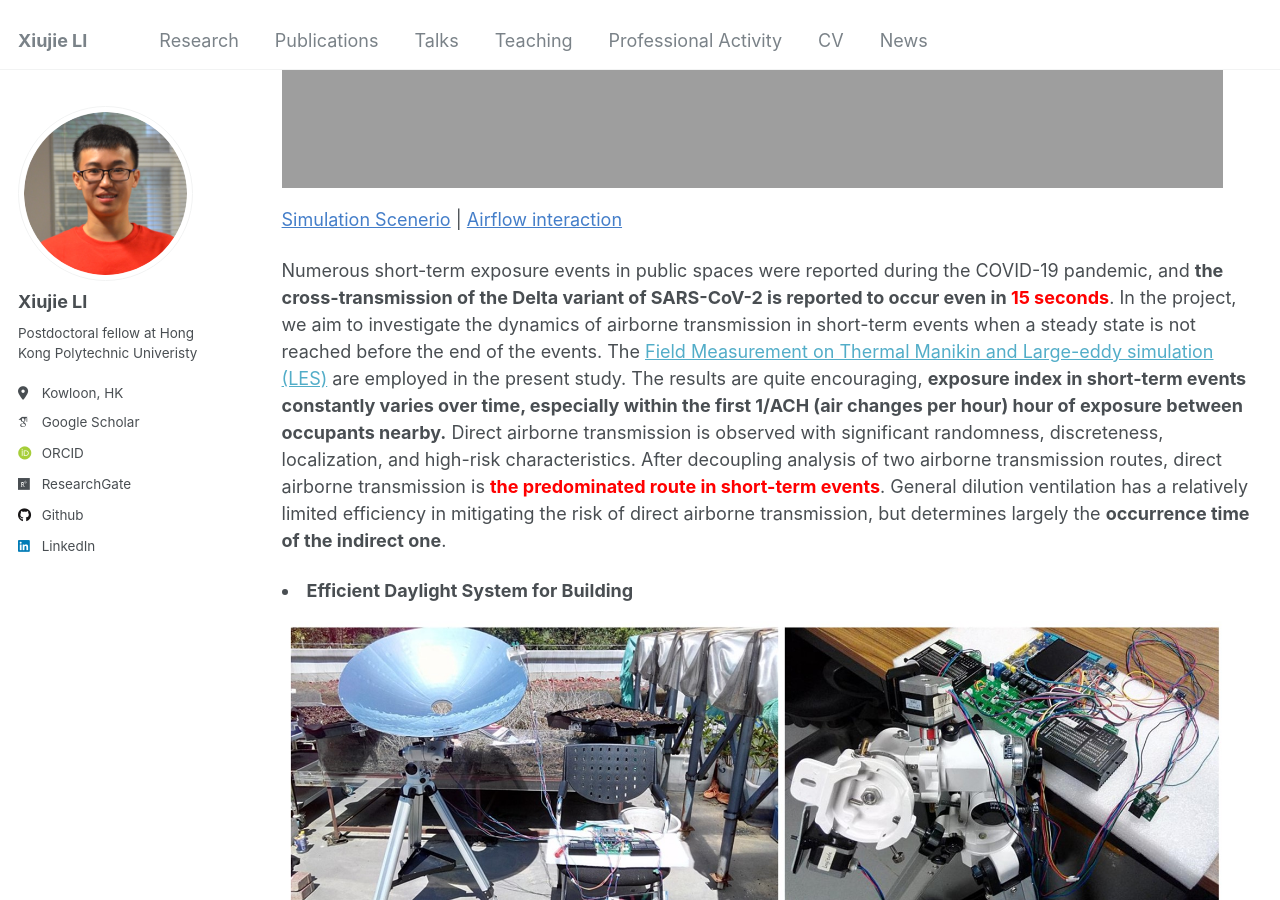
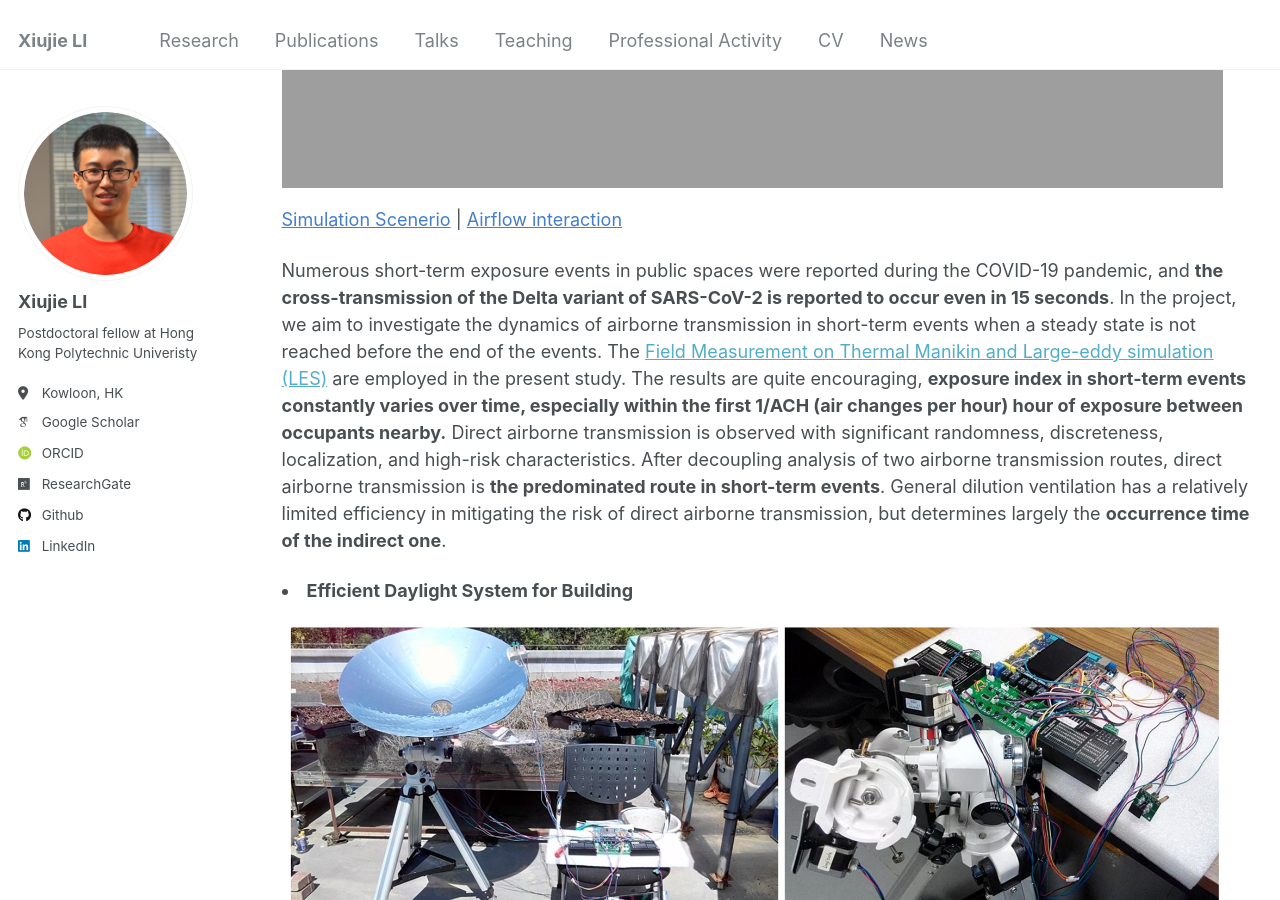
Before and after one commit to XiujieLI/XiujieLI.github.io, a Jekyll site: the page built from _pages/portfolio.html, in a window 1280 px wide and 900 px high, scrolled down 2969 px. Built offline with Jekyll 4.4.1, drawn with Linux system fonts in a browser that asks for light colours; some web fonts are replaced.

Commit message:
Update portfolio.html

```diff
--- a/_pages/portfolio.html
+++ b/_pages/portfolio.html
@@ -35,7 +35,7 @@ My current study is dedicated to <strong> dynamics of airborne transmission in s
         <a style="color: #447ec9" href="https://www.sciencedirect.com/science/article/abs/pii/S0360132322007181">Simulation Scenerio</a> | <a style="color: #447ec9" href="https://link.springer.com/article/10.1007/s12273-022-0917-9">Airflow interaction</a>
         </p>
         <p class="w3-justify">
-        Numerous short-term exposure events in public spaces were reported during the COVID-19 pandemic, and <strong>the cross-transmission of the Delta variant of SARS-CoV-2 is reported to occur even in <span style="color:red">15 seconds</span></strong>. In the project, we aim to investigate the dynamics of airborne transmission in short-term events when a steady state is not reached before the end of the events. The <a href="https://link.springer.com/article/10.1007/s12273-022-0917-9"> Field Measurement on Thermal Manikin and Large-eddy simulation (LES)</a> are employed in the present study. The results are quite encouraging, <strong> exposure index in short-term events constantly varies over time, especially within the first 1/ACH (air changes per hour) hour of exposure between occupants nearby.</strong> Direct airborne transmission is observed with significant randomness, discreteness, localization, and high-risk characteristics. After decoupling analysis of two airborne transmission routes, direct airborne transmission is <strong><span style="color:red">the predominated route in short-term events</span></strong>. General dilution ventilation has a relatively limited efficiency in mitigating the risk of direct airborne transmission, but determines largely the <strong>occurrence time of the indirect one</strong>.
+        Numerous short-term exposure events in public spaces were reported during the COVID-19 pandemic, and <strong>the cross-transmission of the Delta variant of SARS-CoV-2 is reported to occur even in 15 seconds</strong>. In the project, we aim to investigate the dynamics of airborne transmission in short-term events when a steady state is not reached before the end of the events. The <a href="https://link.springer.com/article/10.1007/s12273-022-0917-9"> Field Measurement on Thermal Manikin and Large-eddy simulation (LES)</a> are employed in the present study. The results are quite encouraging, <strong> exposure index in short-term events constantly varies over time, especially within the first 1/ACH (air changes per hour) hour of exposure between occupants nearby.</strong> Direct airborne transmission is observed with significant randomness, discreteness, localization, and high-risk characteristics. After decoupling analysis of two airborne transmission routes, direct airborne transmission is <strong>the predominated route in short-term events</strong>. General dilution ventilation has a relatively limited efficiency in mitigating the risk of direct airborne transmission, but determines largely the <strong>occurrence time of the indirect one</strong>.
         </p>
 
    <strong><li>Efficient Daylight System for Building</li></strong>
```
